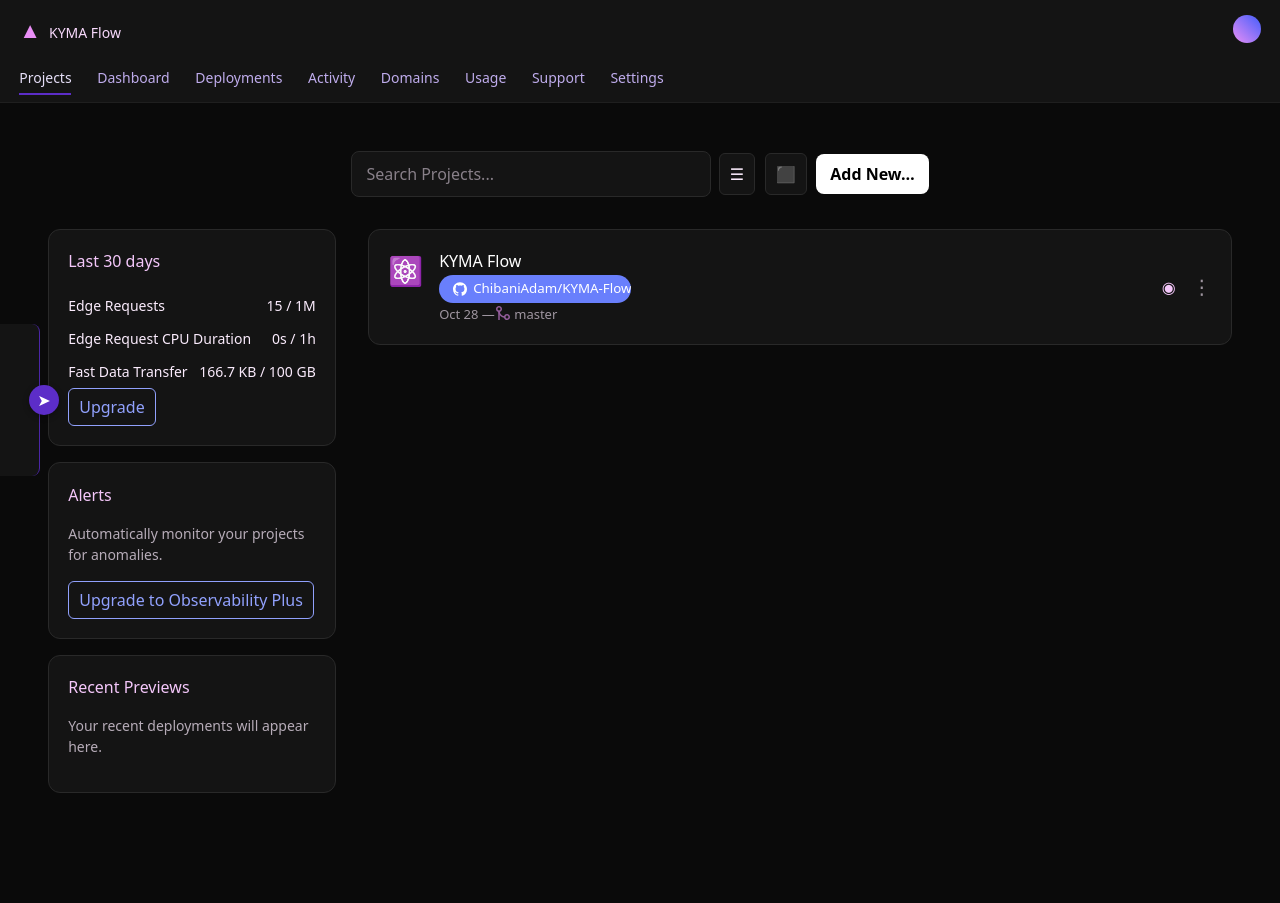
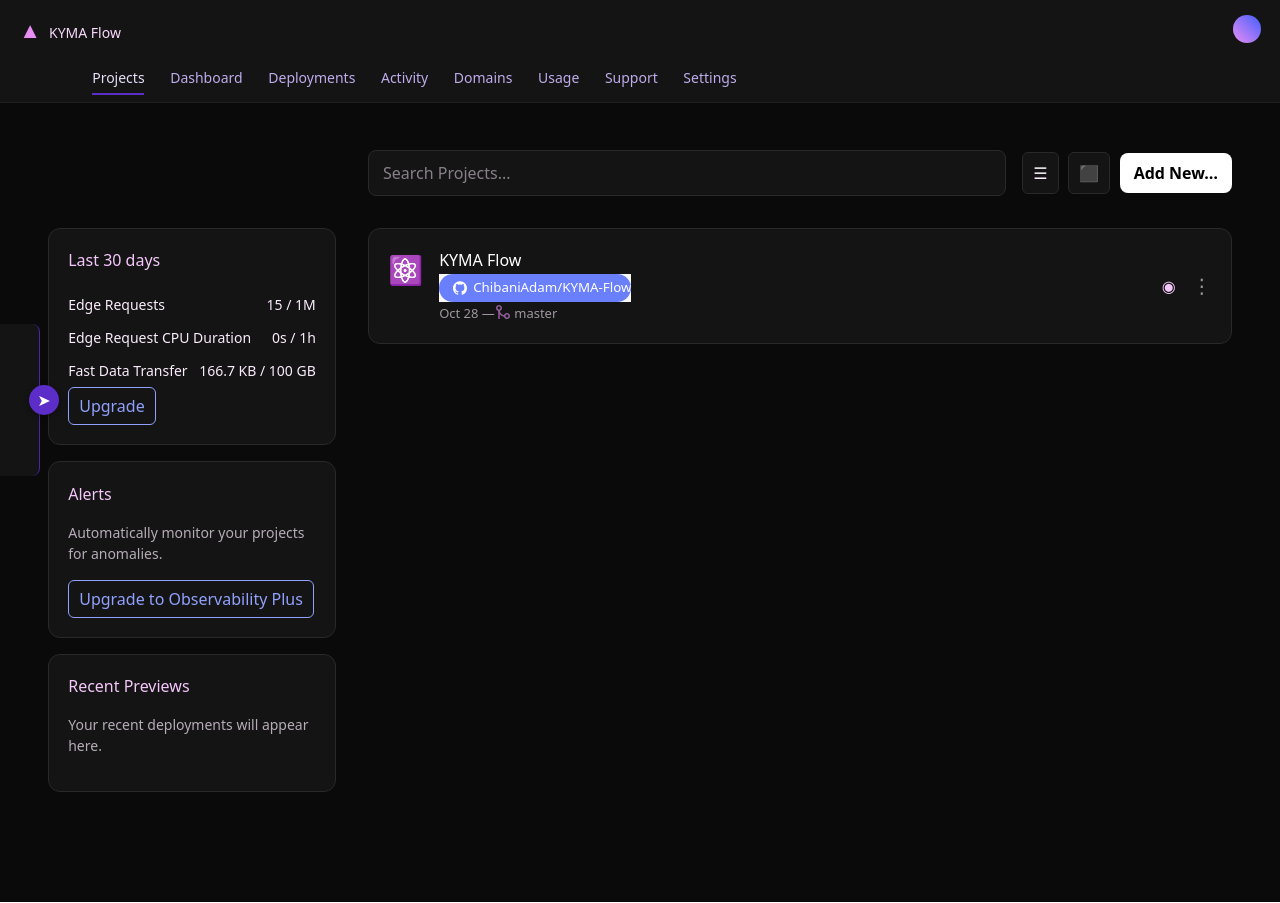
Before and after one commit to ChibaniAdam/KYMA-Flow-Front-Admin, a React (Vite) app: page /projects in a window 1280 px wide. Built offline with nearby package versions, Linux system fonts and the light colour scheme.

Commit message:
Improved top-bar UI and Fixed some sonar issues.

```diff
--- a/src/components/header/header.css
+++ b/src/components/header/header.css
@@ -4,12 +4,49 @@
   border-bottom: 1px solid var(--bg-black-300);
   display: flex;
   flex-direction: column;
+  position: fixed;
+  top: 0;
+  left: 0;
+  z-index: 100;
+  transition: all 0.3s ease;
+}
+
+.topbar-container.minified .topbar-row {
+  height: 0;
+  overflow: hidden;
+  opacity: 0;
+  transition: height 0.3s ease, opacity 0.3s ease;
+}
+
+.topbar-container:not(.minified) .topbar-row {
+  transition: height 0.3s ease, opacity 0.3s ease;
+}
+
+.topbar-container.minified .topbar-menu-wrapper {
+  padding-left: 0;
+}
+
+.topbar-menu::before {
+  content: '▲';
+  font-size: 22px;
+  color: var(--light-purple-500);
+  margin-right: 1.6rem;
+  display: inline-block;
+  opacity: 0;
+  transform: scale(0);
+  transition: opacity 0.3s ease, transform 0.3s ease;
+}
+
+.topbar-container.minified .topbar-menu::before {
+  opacity: 1;
+  transform: scale(1);
 }
 
 .topbar-row {
   height: 58px;
   display: flex;
   align-items: center;
+  transition: height 0.3s ease;
   justify-content: space-between;
   padding: 0 1.2rem;
   background: var(--bg-black-200);
@@ -85,6 +122,7 @@
 .topbar-menu-wrapper {
   position: relative;
   width: 100%;
+  transition: padding 0.3s ease;
   display: flex;
   align-items: center;
 }
@@ -160,22 +198,12 @@
   transform: rotate(-45deg) translate(4.5px, -4.5px);
 }
 
-.topbar-menu {
-  position: relative;
-  display: flex;
-  gap: 1.6rem;
-}
-
 .magic-underline {
   position: absolute;
   bottom: 7px;
   height: 2px;
   background-color: var(--dark-purple-500);
   transition: all 0.3s ease;
-}
-
-.topbar-right {
-  position: relative;
 }
 
 .avatar-menu {
--- a/src/components/header/header.tsx
+++ b/src/components/header/header.tsx
@@ -7,6 +7,7 @@
   const location = useLocation();
   const [menuOpen, setMenuOpen] = useState(false);
   const menuRef = useRef<HTMLDivElement>(null);
+  const [isScrolled, setIsScrolled] = useState(false);
 
   const [showRightArrow, setShowRightArrow] = useState(false);
   const [showLeftArrow, setShowLeftArrow] = useState(false);
@@ -16,6 +17,15 @@
     width: 0,
     transition: ""
   });
+
+  useEffect(() => {
+    const handlePageScroll = () => {
+      setIsScrolled(window.scrollY > 50);
+    };
+
+    window.addEventListener("scroll", handlePageScroll);
+    return () => window.removeEventListener("scroll", handlePageScroll);
+  }, []);
 
   useEffect(() => {
     if (!navRef.current) return;
@@ -76,10 +86,10 @@
       width: offsetWidth,
       transition: "all 0.3s ease"
     }));
-  }, [location]);
+  }, [location, isScrolled]);
 
   return (
-    <header className="topbar-container">
+    <header className={`topbar-container ${isScrolled ? "minified" : ""}`}>
       <div className="topbar-row">
         <div className="topbar-left">
 
@@ -90,12 +100,16 @@
         </div>
 
         <div className="topbar-right" ref={menuRef}>
-          <div
+          <button
+            type="button"
             className="topbar-avatar"
+            aria-label="Open user menu"
+            aria-expanded={menuOpen}
+            aria-controls="avatar-menu"
             onClick={() => setMenuOpen(!menuOpen)}
           />
           {menuOpen && (
-            <div className="avatar-menu">
+            <div id="avatar-menu" className="avatar-menu">
               <button className="menu-item">Account Settings</button>
               <button className="menu-item">Logout</button>
             </div>
--- a/src/components/tooltip/tooltip.tsx
+++ b/src/components/tooltip/tooltip.tsx
@@ -57,10 +57,16 @@
 
     const rect = boxRef.current.getBoundingClientRect();
     const tooLeft = rect.left < 8;
-    const tooRight = rect.right > window.innerWidth - 8;
+    const tooRight = rect.right > globalThis.innerWidth - 8;
 
-    setFlipped(tooLeft || tooRight);
-  }, [visible, position, text]);
+    const nextFlipped = tooLeft || tooRight;
+    if (nextFlipped !== flipped) {
+      const rafId = globalThis.requestAnimationFrame(() => {
+        setFlipped(nextFlipped);
+      });
+      return () => globalThis.cancelAnimationFrame(rafId);
+    }
+  }, [visible, position, text, flipped]);
 
   const arrowStyle = (): React.CSSProperties => {
     const size = 6;
@@ -136,11 +142,20 @@
       : "";
 
   return (
-    <div
+    <button
+      type="button"
       className="relative inline-block"
+      aria-haspopup="true"
+      aria-expanded={visible}
       onMouseEnter={show}
       onMouseLeave={hide}
-      style={{ ["--tooltip-color" as any]: color } as React.CSSProperties}
+      onTouchStart={show}
+      onTouchEnd={hide}
+      onKeyDown={(e) => {
+        if (e.key === "Enter" || e.key === " ") show();
+        if (e.key === "Escape") hide();
+      }}
+      style={{ ["--tooltip-color"]: color } as React.CSSProperties}
     >
       {children}
 
@@ -163,6 +178,6 @@
           className="tooltip-arrow"
         />
       </div>
-    </div>
+    </button>
   );
 };
--- a/src/layouts/layout.css
+++ b/src/layouts/layout.css
@@ -2,6 +2,7 @@
   display: flex;
   flex-direction: column;
   min-height: 100vh;
+  padding-top: 102px;
 }
 
 /* ---------------- TOPBAR ---------------- */
--- a/src/layouts/layout.tsx
+++ b/src/layouts/layout.tsx
@@ -4,18 +4,24 @@
 import "./layout.css";
 
 export default function Layout() {
-  const [isSidebarOpen, setSidebarOpen] = useState(false);
+  const [isSidebarOpen, setIsSidebarOpen] = useState(false);
 
-  const toggleSidebar = () => setSidebarOpen(!isSidebarOpen);
+  const toggleSidebar = () => setIsSidebarOpen(prev => !prev);
 
   return (
     <div className="layout">
       <Header/>
 
       <aside className={`layout-sidebar ${isSidebarOpen ? "open" : "closed"}`}>
-        <div className="sidebar-toggle" onClick={toggleSidebar}>
+        <button
+          type="button"
+          className="sidebar-toggle"
+          onClick={toggleSidebar}
+          aria-pressed={isSidebarOpen}
+          aria-label="Toggle sidebar"
+        >
           <span className={`arrow ${isSidebarOpen ? "open" : ""}`}>➤</span>
-        </div>
+        </button>
         <ul>
           <li>Tool 1</li>
           <li>Tool 2</li>
--- a/src/pages/projects/projects.css
+++ b/src/pages/projects/projects.css
@@ -10,15 +10,22 @@
 /* ---------------- Search + Topbar ---------------- */
 
 .projects-topbar {
-  width: 50%;
+  width: 100%;
+  max-width: 1400px;
+  display: grid;
+  grid-template-columns: 1fr 3fr;
+  gap: 2rem;
+  align-items: center;
+}
+
+.projects-topbar-right {
   display: flex;
-  justify-content: space-between;
   align-items: center;
-  justify-content: space-evenly;
+  gap: 1rem;
 }
 
 .projects-search {
-  width: 360px;
+  flex: 1;
   background: var(--bg-black-200);
   border: 1px solid var(--bg-black-400);
   padding: 10px 14px;
--- a/src/pages/projects/projects.tsx
+++ b/src/pages/projects/projects.tsx
@@ -7,6 +7,8 @@
     <div className="projects-page">
 
       <div className="projects-topbar">
+        <div></div>
+        <div className="projects-topbar-right">
           <input
             className="projects-search"
             type="text"
@@ -16,6 +18,7 @@
             <button className="projects-view-btn">☰</button>
             <button className="projects-view-btn">⬛</button>
             <button className="projects-add-btn">Add New…</button>
+          </div>
         </div>
       </div>
 
```
Also changed, not shown: src/components/project-card/project-card.tsx (+7 -7 lines), src/components/widget-card/widget-card.tsx (+4 -4 lines). Lines whose indentation alone changed are shown as unchanged.
